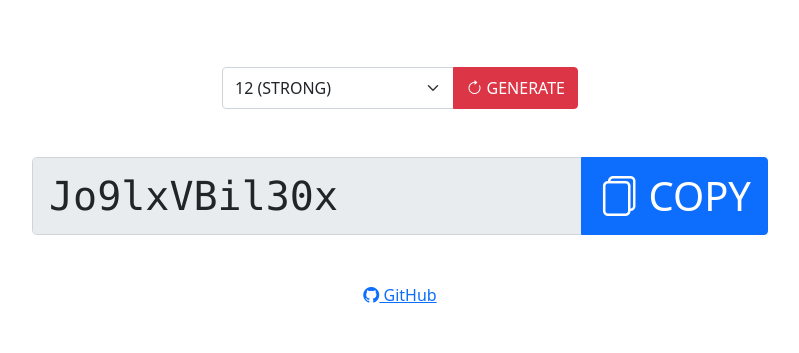
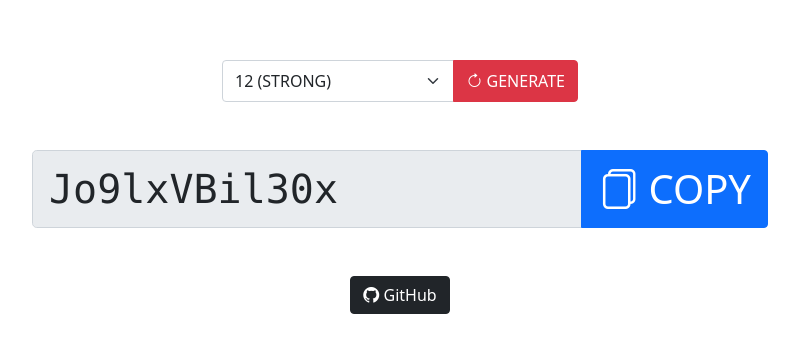
Before and after one commit to yepteam/pswd, a plain HTML site: page index.html in a window 1280 px wide. Shown: the part 189-542 px from the top of the page, without its empty margins (240-1039 px from the left). Drawn offline with nearby package versions, Linux system fonts and the light colour scheme.

Commit message:
Update index.html

```diff
--- a/index.html
+++ b/index.html
@@ -52,7 +52,7 @@
 
 
           </div>
-          <a class="" href="//github.com/yepteam/pswd" target="_blank"><i class="bi bi-github"></i> GitHub </a>
+          <a class="btn btn-dark" href="//github.com/yepteam/pswd" target="_blank"><i class="bi bi-github"></i> GitHub </a>
 
 
         </div>
```
